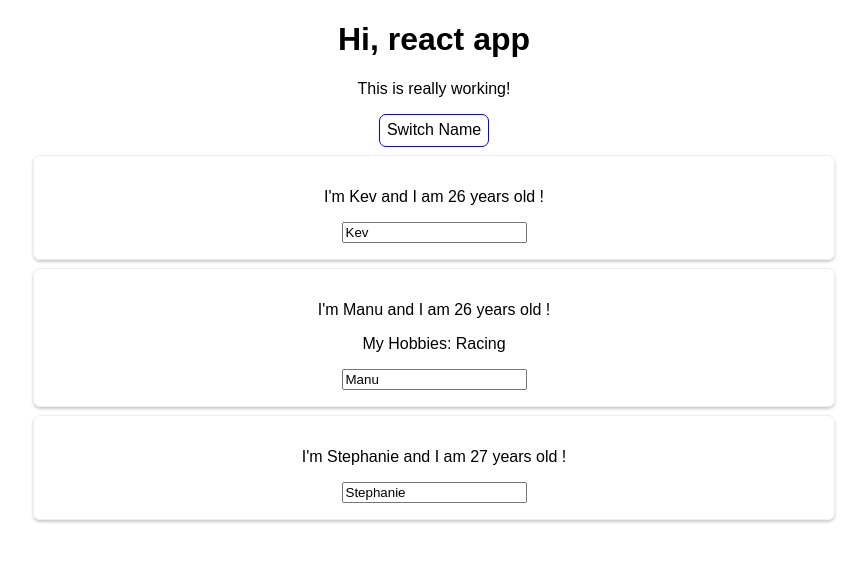
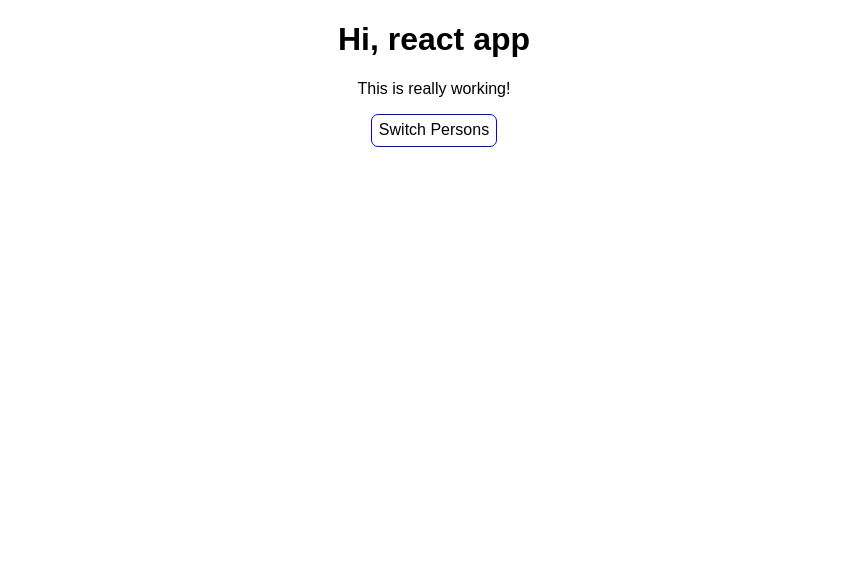
Before and after one commit to 1kevinson/react-complete-guide, a React (Create React App) app in the folder react-complete-guide/: page / in a window 1280 px wide. Shown: the top 562 px of the page, without its empty margins (206-1073 px from the left). Built offline with nearby package versions, Linux system fonts and the light colour scheme.

Commit message:
[Working with list and conditional](<>): Rendering content conditionally

```diff
--- a/react-complete-guide/src/App.js
+++ b/react-complete-guide/src/App.js
@@ -12,12 +12,13 @@ class App extends Component {
       { name: "Stephanie", age: 27 },
     ],
     otherState: "some other value",
+    showPersons: false,
   };
 
-  switchNameHandler = (event) => {
+  switchNameHandler = (newName) => {
     this.setState({
       persons: [
-        { name: "Kev", age: 26 },
+        { name: newName, age: 28 },
         { name: "Manu", age: 26 },
         { name: "Stephanie", age: 24 },
       ],
@@ -34,6 +35,11 @@ class App extends Component {
     });
   };
 
+  togglePersonHandler = () => {
+    const doesShow = this.state.showPersons;
+    this.setState({ showPersons: !doesShow });
+  };
+
   render() {
     const style = {
       backgroundColor: "white",
@@ -48,14 +54,11 @@ class App extends Component {
       <div className="App">
         <h1> Hi, react app</h1>
         <p>This is really working!</p>
-        <button
-          style={style}
-          onClick={() => {
-            this.switchNameHandler("Arsene");
-          }}
-        >
-          Switch Name
+        <button style={style} onClick={this.togglePersonHandler}>
+          Switch Persons
         </button>
+        {this.state.showPersons ? (
+          <div>
             <Person
               name={this.state.persons[0].name}
               age={this.state.persons[0].age}
@@ -73,6 +76,8 @@ class App extends Component {
               age={this.state.persons[2].age}
             />
           </div>
+        ) : null}
+      </div>
     );
 
     // Javascript above it's get compiled to this code
```
Lines whose indentation alone changed are shown as unchanged.
